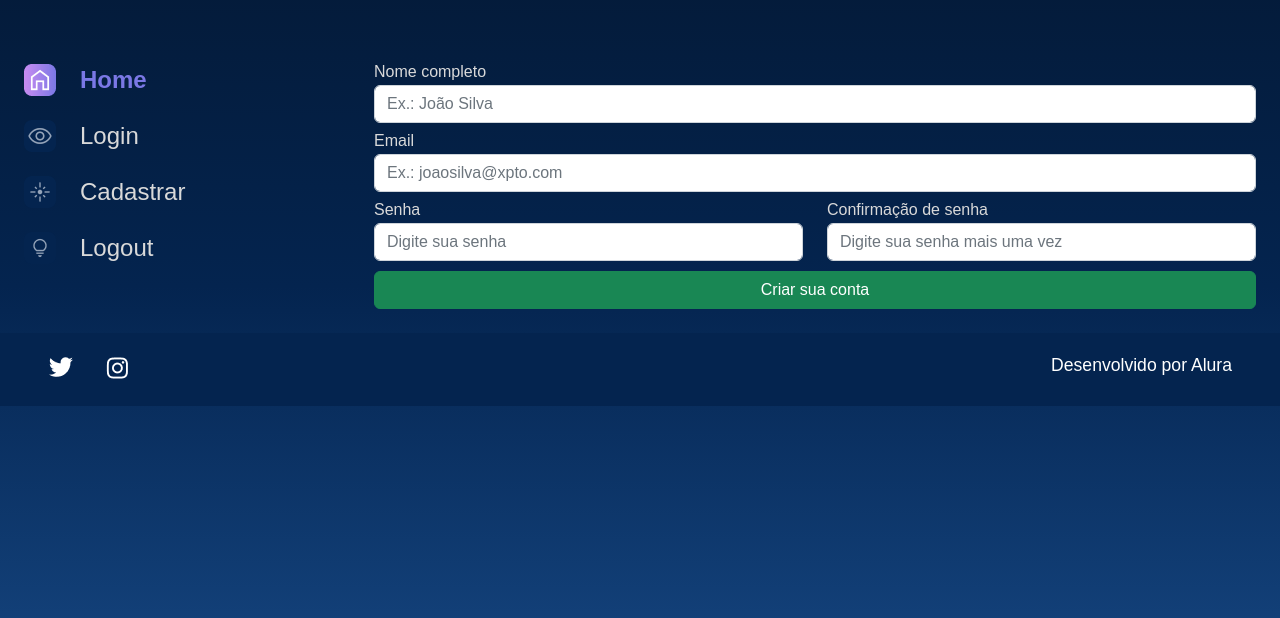
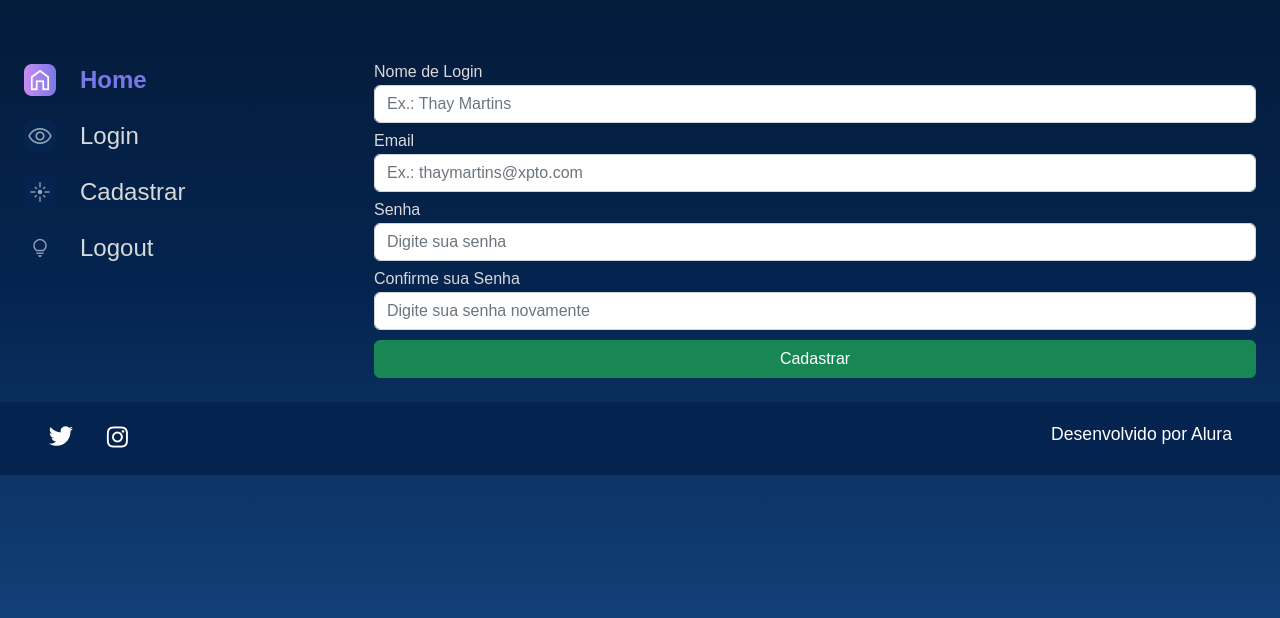
Before and after one commit to thaynararm/Alura-space, a Django app: page /registers in a window 1280 px wide. Shown: the part 114-732 px from the top of the page. Run offline with Django 4.2, Linux system fonts and the light colour scheme.

Commit message:
Inserindo formulário com o Django

```diff
--- a/templates/users/registers.html
+++ b/templates/users/registers.html
@@ -42,26 +42,17 @@
             </section>
             <section class="galeria" style="margin-left: 5em">
                 <form action="" method="">
+                    {% csrf_token %}
                     <div class="row">
+                        {% for field in form.visible_fields %}
                         <div class="col-12 col-lg-12" style="margin-bottom: 10px;">
-                            <label for="nome_cadastro" style="color:#D9D9D9; margin-bottom: 5px;"><b>Nome completo</b></label>
-                            <input type="text" class="form-control" name="nome_cadastro" placeholder="Ex.: João Silva" required>
+                            <label for="{{ field.id_for_label }}" style="color:#D9D9D9; margin-bottom: 5px;">{{field.label}}</label>
+                            {{ field }}
                         </div>
-                        <div class="col-12 col-lg-12" style="margin-bottom: 10px;">
-                            <label for="email" style="color:#D9D9D9; margin-bottom: 5px;"><b>Email</b></label>
-                            <input type="email" class="form-control" name="email" placeholder="Ex.: joaosilva@xpto.com" required>
-                        </div>
-                        <div class="col-12 col-lg-6" style="margin-bottom: 10px;">
-                            <label for="password1" style="color:#D9D9D9; margin-bottom: 5px;"><b>Senha</b></label>
-                            <input type="password" class="form-control" name="password1" placeholder="Digite sua senha" required>
-                        </div>
-                        <div class="col-12 col-lg-6" style="margin-bottom: 10px;">
-                            <label for="password2" style="color:#D9D9D9; margin-bottom: 5px;"><b>Confirmação de senha</b></label>
-                            <input type="password" class="form-control" name="password2" placeholder="Digite sua senha mais uma vez" required>
-                        </div>
-                        <div class="col-12 text-center">
-                            <button class="btn btn-success col-12" style="padding: top 5px;" type="submit">Criar sua conta</button>
-                        </div>
+                        {% endfor %}
+                    </div>
+                    <div>
+                        <button type="submit" class="btn btn-success col-12" style="padding: top 5px;">Cadastrar</button>
                     </div>
                 </form>
             </section>
--- /dev/null
+++ b/users/forms.py
@@ -0,0 +1,76 @@
+from django import forms
+
+class LoginForm(forms.Form):
+    login_name = forms.CharField(
+        label='Nome de Login',
+        required=True,
+        max_length=100,
+        widget=forms.TextInput(
+            attrs={
+                'class': 'form-control',
+                'placeholder': 'Ex.: Thay Martins',
+            }
+        )
+    )
+
+    password = forms.CharField(
+        label='Senha',
+        required=True,
+        max_length=100,
+        widget=forms.PasswordInput(
+            attrs={
+                'class': 'form-control',
+                'placeholder': 'Digite sua senha',
+            }
+        )
+    )
+
+
+class RegisterForm(forms.Form):
+    register_name = forms.CharField(
+        label='Nome de Login',
+        required=True,
+        max_length=100,
+        widget=forms.TextInput(
+            attrs={
+                'class': 'form-control',
+                'placeholder': 'Ex.: Thay Martins',
+            }
+        )
+    )
+
+    register_email = forms.EmailField(
+        label='Email',
+        required=True,
+        max_length=100,
+        widget=forms.EmailInput(
+            attrs={
+                'class': 'form-control',
+                'placeholder': 'Ex.: thaymartins@xpto.com',
+            }
+        )
+    )
+
+    register_password = forms.CharField(
+        label='Senha',
+        required=True,
+        max_length=100,
+        widget=forms.PasswordInput(
+            attrs={
+                'class': 'form-control',
+                'placeholder': 'Digite sua senha',
+            }
+        )
+    )
+
+    password_confirmation = forms.CharField(
+        label='Confirme sua Senha',
+        required=True,
+        max_length=100,
+        widget=forms.PasswordInput(
+            attrs={
+                'class': 'form-control',
+                'placeholder': 'Digite sua senha novamente',
+            }
+        )
+    )
--- a/users/views.py
+++ b/users/views.py
@@ -1,7 +1,10 @@
 from django.shortcuts import render
+from users.forms import LoginForm, RegisterForm
 
 def login(request):
-    return render(request, 'users/login.html')
+    form = LoginForm
+    return render(request, 'users/login.html', {'form': form})
 
 def registers(request):
-    return render(request, 'users/registers.html')
+    form = RegisterForm
+    return render(request, 'users/registers.html', {'form': form})
```
Also changed, not shown: templates/users/login.html (+8 -9 lines).
